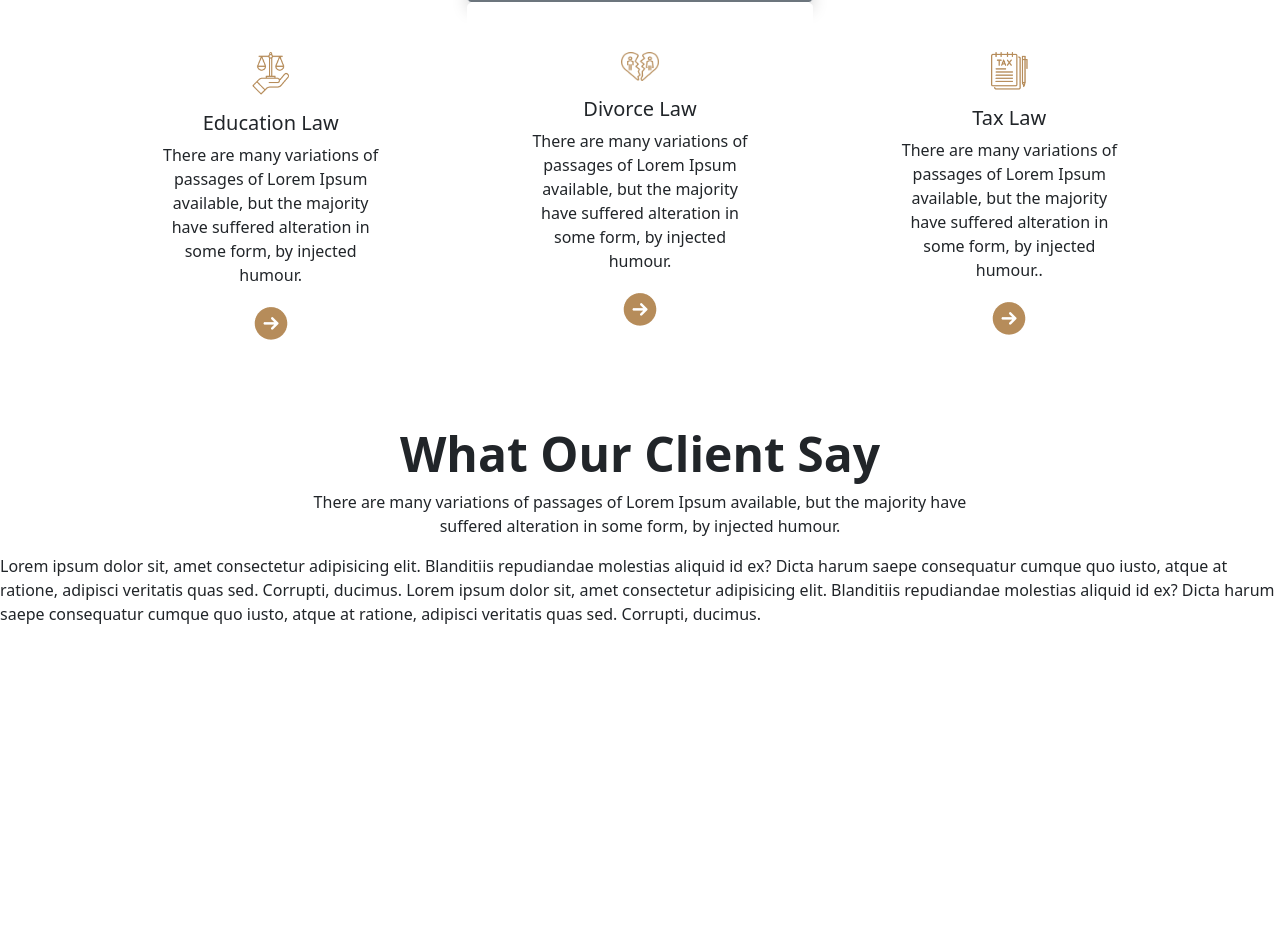
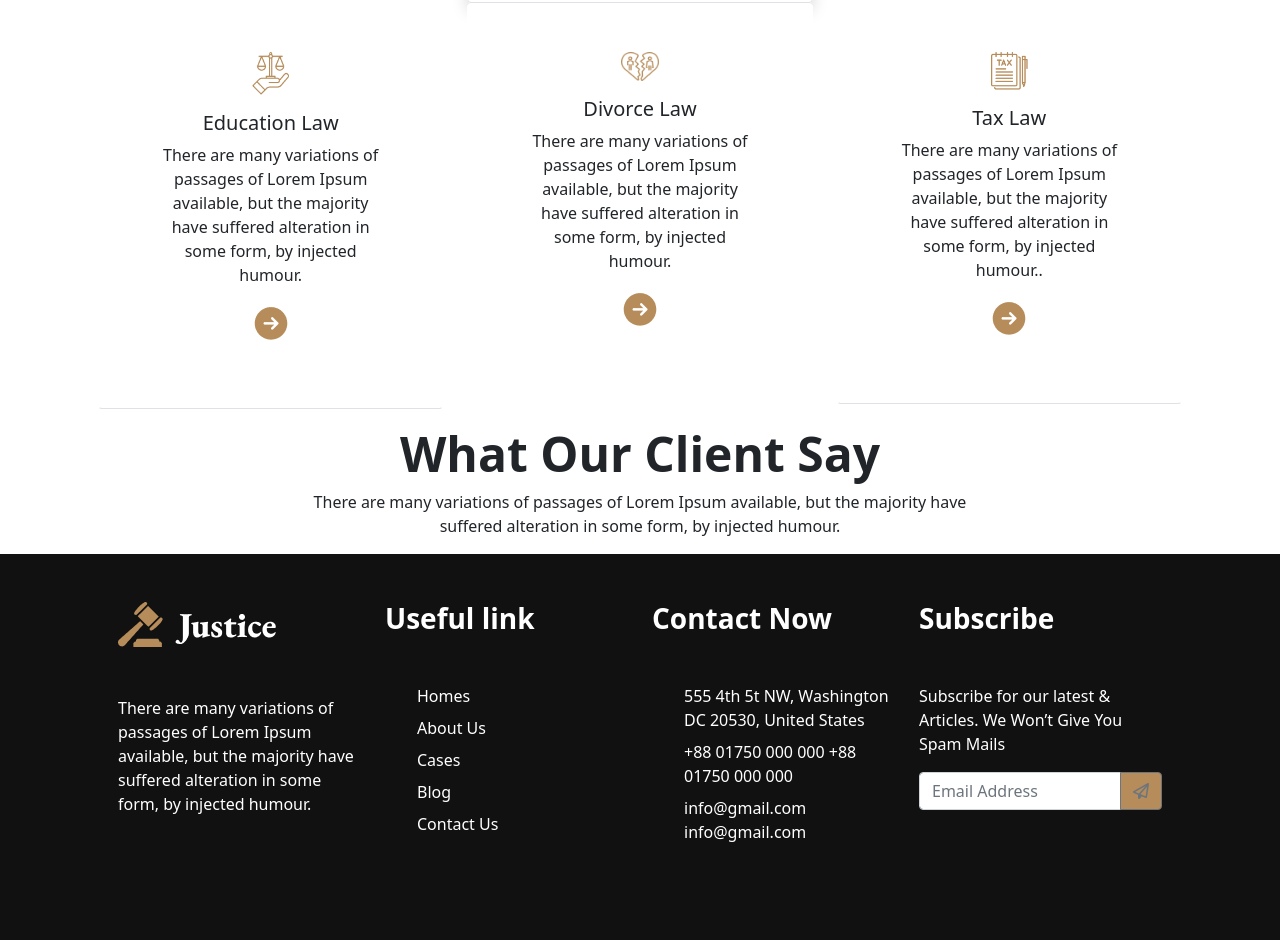
Before and after one commit to mehedi1802hasan/assignment-3-demo, a plain HTML site: page index.html in a window 1280 px wide. Shown: the part 1144-2084 px from the top of the page. Before the commit the page ends 1770 px from the top, so only its background shows below. Drawn offline with Linux system fonts and the light colour scheme.

Commit message:
added footer section

```diff
--- a/css/style.css
+++ b/css/style.css
@@ -10,6 +10,14 @@
 }
 
 */
+
+.footer-link li {
+    list-style: none;
+}
+.footer-link a{
+    text-decoration: none;
+    color:white;
+}
 .hide{
     display:none;
 }
--- a/index.html
+++ b/index.html
@@ -7,6 +7,8 @@
     <title>legal-solution-assignment</title>
     <!--vanila css link-->
     <link rel="stylesheet" href="css/style.css">
+    <!--font awesome css link-->
+    <script src="https://kit.fontawesome.com/c80a4438b5.js" crossorigin="anonymous"></script>
     <!-- bootstrap css link-->
     <link rel="stylesheet" href="css/bootstrap.css">
 </head>
@@ -70,7 +72,7 @@
   form, by injected humour..</p>
 <div class="row  p-3 ">
   <div class="col-12 col-md-4">
-    <div class="card p-5 ">
+    <div class="card p-5">
       <div class="text-center">
         <img src="/images/business.png" class="card-img-top" alt="...">
       </div>
@@ -86,7 +88,7 @@
     </div>
   </div>
   <div class="col-12 col-md-4">
-    <div class="card shadow bg-secondary rounded p-5">
+    <div class="card shadow bg-primary rounded p-5 border">
       <div class="text-center">
         <img src="/images/criminal.png" class="card-img-top " alt="...">
          </div>
@@ -116,9 +118,9 @@
           <img src="/images/Frame.png" alt="">
       </div>
     </div>
-  </div>
+    </div>
   <div class="col-12 col-md-4">
-    <div class="card p-5">
+    <div class="card p-5 border-bottom">
       <div class="text-center">
         <img src="/images/education.png" class="card-img-top" alt="...">
       </div>
@@ -152,7 +154,7 @@
     </div>
   </div>
   <div class="col-12 col-md-4">
-    <div class="card p-5">
+    <div class="card p-5 border-bottom">
      <div class="text-center">
       <img src="/images/tax.png" class="card-img-top" alt="...">
      </div>
@@ -181,7 +183,7 @@
     suffered alteration in some form, by injected humour.</p>
 
 
-     <!--
+    <!--
 
        <div id="carouselExampleControlsNoTouching" class="carousel slide" data-bs-touch="false">
   <div class="carousel-inner">
@@ -217,20 +219,60 @@
 
      -->
 
+</section>
+
+<!--footer
+--------------------section-->
+<section class="bg-secondary">
+  <div class="container p-5">
+   <div class="row text-white">
+    <div class="col-12 col-md-3">
+      <h3 class=""><img src="/images/logo.png" alt=""></h3>
+
+<p class="my-5">There are many variations of passages of Lorem Ipsum available, but the majority have suffered alteration in some form, by injected humour.</p>
 
 
+    </div>
+    <div class="col-12 col-md-3">
+      <h3 class="fw-bold">Useful link</h3>
+      <ul class="footer-link my-5">
+        <li class="my-2"><a href="">Homes</a> </li>
+        <li><a href="">About Us</a> </li>
+        <li class="my-2"><a href="">Cases</a> </li>
+        <li><a href="">Blog</a> </li>
+        <li class="my-2"><a href="">Contact Us</a> </li>
+      </ul>
+    </div>
+    <div class="col-12 col-md-3">
+      <h3 class="fw-bold">Contact Now</h3>
+      <ul class="footer-link my-5 ">
+       <li class="my-2">555 4th 5t NW, Washington <br>
+         DC 20530, United States</li>
+       <li>+88 01750 000 000
+        +88 01750 000 000</li>
+       <li class="my-2">info@gmail.com
+        info@gmail.com</li>
 
+      </ul>
+    </div>
+    <div class="col-12 col-md-3">
+<h3 class="fw-bold">Subscribe</h3>
 
+     <p class="mt-5"> Subscribe for our latest &
+      Articles. We Won’t Give You
+      Spam Mails
+</p>
 
+<div class="input-group mb-3">
+  <input type="text" class="form-control" placeholder="Email Address" aria-label="Recipient's username" aria-describedby="button-addon2">
+  <button class="btn btn-outline-secondary" type="button" id="button-addon2"><i class="fa-regular fa-paper-plane"></i></i></button>
+</div>
 
-
-
+   </div>
+   </div>
+  </div>
 </section>
-
-
-Lorem ipsum dolor sit, amet consectetur adipisicing elit. Blanditiis repudiandae molestias aliquid id ex? Dicta harum saepe consequatur cumque quo iusto, atque at ratione, adipisci veritatis quas sed. Corrupti, ducimus.
-Lorem ipsum dolor sit, amet consectetur adipisicing elit. Blanditiis repudiandae molestias aliquid id ex? Dicta harum saepe consequatur cumque quo iusto, atque at ratione, adipisci veritatis quas sed. Corrupti, ducimus.
-    <!--bootstrap js link-->
+<!--bootstrap js link-->
     <script src="js/bootstrap.js"></script>
 </body>
 </html>
```
Also changed, not shown: css/bootstrap.css.
